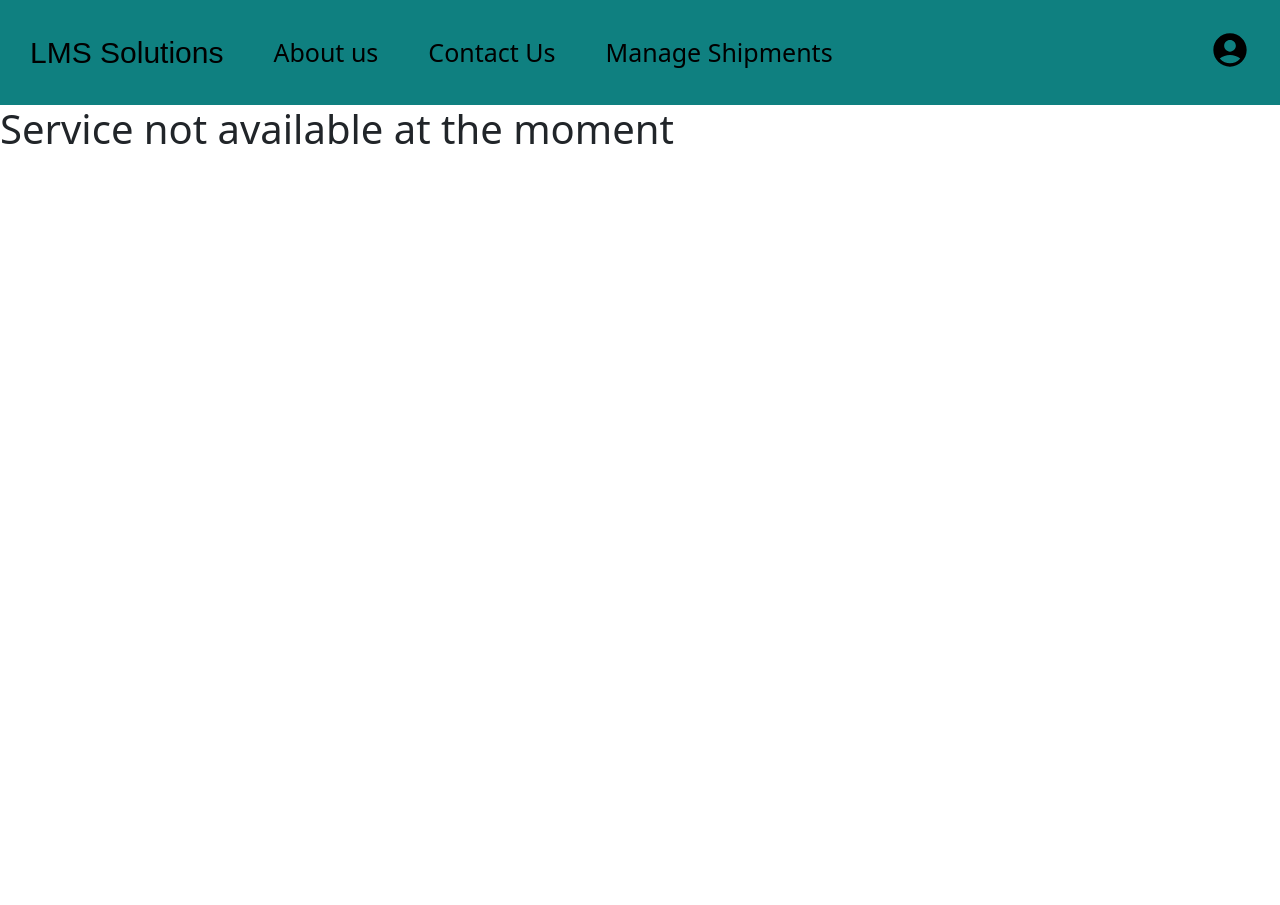
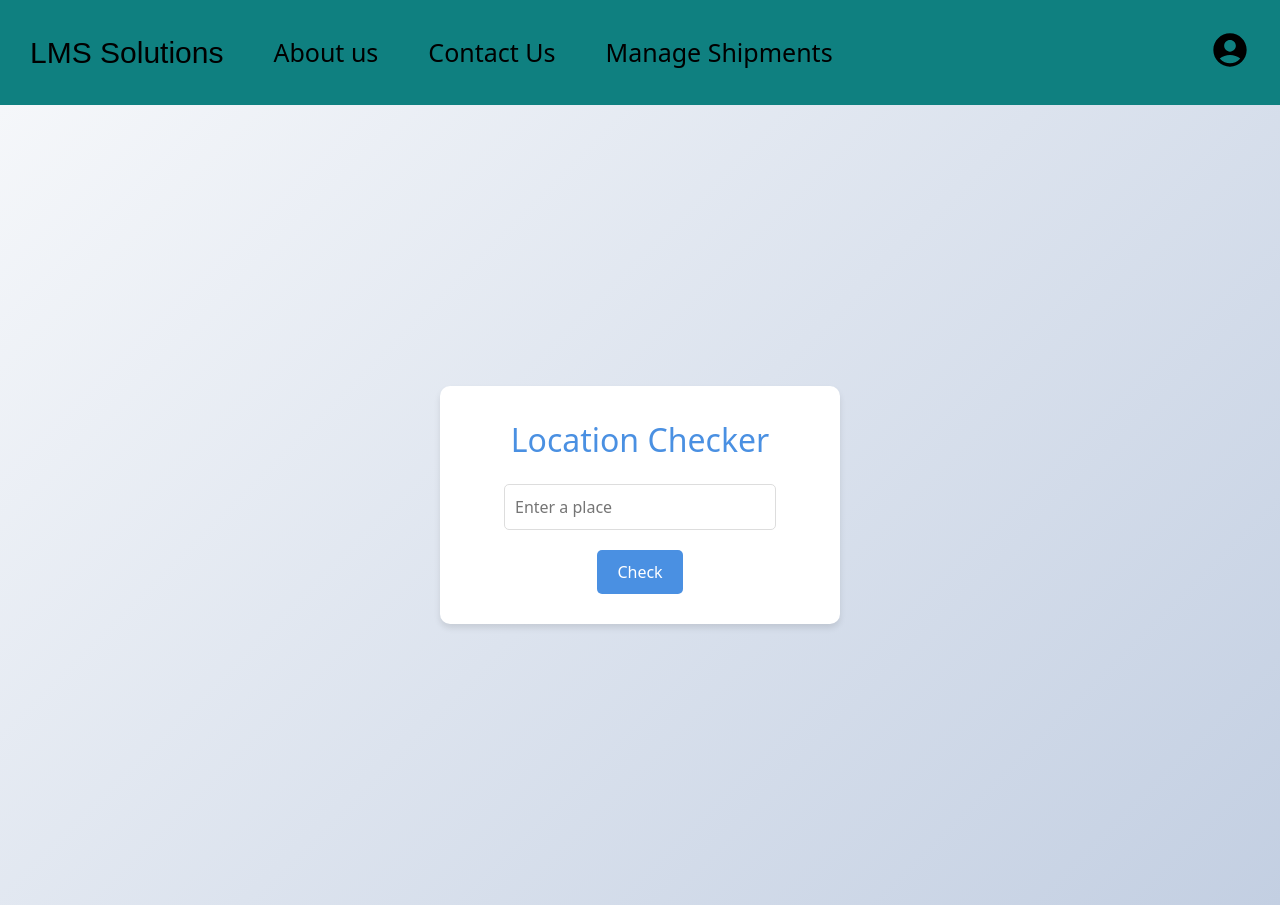
Before and after one commit to gohulvk/App_Dev, a React (Create React App) app: page /findloc in a window 1280 px wide. Before the commit the page ends 800 px from the top, so only its background shows below. Built offline with nearby package versions, Linux system fonts and the light colour scheme; data requests are answered from the project's data file; the HTML template or start-up script is replaced by a standard one.

Commit message:
modified find location file

```diff
--- a/db.json
+++ b/db.json
@@ -100,5 +100,35 @@
       "email": "gohul@gmail.com",
       "message": "kjkjjj"
     }
+  ],
+  "country":[
+    {
+      "United States": [
+        "Alabama", "Alaska", "Arizona", "Arkansas", "California", "Colorado", "Connecticut",
+        "Delaware", "Florida", "Georgia", "Hawaii", "Idaho", "Illinois", "Indiana", "Iowa",
+        "Kansas", "Kentucky", "Louisiana", "Maine", "Maryland", "Massachusetts", "Michigan",
+        "Minnesota", "Mississippi", "Missouri", "Montana", "Nebraska", "Nevada", "New Hampshire",
+        "New Jersey", "New Mexico", "New York", "North Carolina", "North Dakota", "Ohio",
+        "Oklahoma", "Oregon", "Pennsylvania", "Rhode Island", "South Carolina", "South Dakota",
+        "Tennessee", "Texas", "Utah", "Vermont", "Virginia", "Washington", "West Virginia",
+        "Wisconsin", "Wyoming"
+      ],
+      "Canada": [
+        "Alberta", "British Columbia", "Manitoba", "New Brunswick", "Newfoundland and Labrador",
+        "Northwest Territories", "Nova Scotia", "Nunavut", "Ontario", "Prince Edward Island",
+        "Quebec", "Saskatchewan", "Yukon"
+      ],
+      "Australia": [
+        "New South Wales", "Queensland", "South Australia", "Tasmania", "Victoria", "Western Australia"
+      ],
+      "India": [
+        "Andhra Pradesh", "Arunachal Pradesh", "Assam", "Bihar", "Chhattisgarh", "Goa", "Gujarat",
+        "Haryana", "Himachal Pradesh", "Jharkhand", "Karnataka", "Kerala", "Madhya Pradesh",
+        "Maharashtra", "Manipur", "Meghalaya", "Mizoram", "Nagaland", "Odisha", "Punjab",
+        "Rajasthan", "Sikkim", "Tamil Nadu", "Telangana", "Tripura", "Uttar Pradesh", "Uttarakhand",
+        "West Bengal"
+      ]
+    }
+
   ]
 }
--- a/src/components/Register/Register.js
+++ b/src/components/Register/Register.js
@@ -1,11 +1,11 @@
-import React, { useState } from 'react';
+import React, { useState, useEffect } from 'react';
 import './Register.css';
 import TextField from '@mui/material/TextField';
 import Button from '@mui/material/Button';
 import IconButton from '@mui/material/IconButton';
 import InputAdornment from '@mui/material/InputAdornment';
 import { Visibility, VisibilityOff } from '@mui/icons-material';
-import { Navigate, NavLink, useNavigate } from 'react-router-dom';
+import { NavLink, useNavigate } from 'react-router-dom';
 import Header from '../Header/Header';
 import validator from 'validator';
 import axios from 'axios';
@@ -28,8 +28,35 @@ const Register = () => {
   const [countryError, setCountryError] = useState('');
   const [phoneError, setPhoneError] = useState('');
   const [zipcodeError, setZipcodeError] = useState('');
+  const [stateError, setStateError] = useState('');
   const [formError, setFormError] = useState('');
+  const [validCountries, setValidCountries] = useState({});
+  const [statesData, setStatesData] = useState({});
+
   const navigate = useNavigate();
+
+  useEffect(() => {
+    const fetchLocationData = async () => {
+      try {
+        const response = await axios.get('http://localhost:8080/country');
+        const data = response.data[0];
+        console.log('Fetched location data:', data);
+
+
+        const normalizedData = {};
+        for (const [country, states] of Object.entries(data)) {
+          normalizedData[country.toLowerCase()] = states.map(state => state.toLowerCase());
+        }
+
+        setValidCountries(Object.keys(normalizedData));
+        setStatesData(normalizedData);
+      } catch (error) {
+        console.error('Error fetching location data:', error);
+      }
+    };
+
+    fetchLocationData();
+  }, []);
 
   const handleEmailChange = (e) => {
     const newEmail = e.target.value;
@@ -65,7 +92,6 @@ const Register = () => {
     const newPassword = e.target.value;
     setPassword(newPassword);
 
-
     const passwordRegex = /^(?=.*[A-Z])(?=.*\d)(?=.*[@$!%*?&])[A-Za-z\d@$!%*?&]{8,}$/;
     if (!passwordRegex.test(newPassword)) {
       setPasswordError('Weak Password');
@@ -87,14 +113,28 @@ const Register = () => {
   };
 
   const handleCountryChange = (e) => {
-    const newCountry = e.target.value;
+    const newCountry = e.target.value.toLowerCase();
     setCountry(newCountry);
 
-    const validCountries = ['United States', 'Canada', 'Australia', 'India'];
     if (!validCountries.includes(newCountry)) {
       setCountryError('Service not available in the entered country');
+      setStateError('');
     } else {
       setCountryError('');
+
+      setState('');
+      setStateError('');
+    }
+  };
+
+  const handleStateChange = (e) => {
+    const newState = e.target.value.toLowerCase();
+    setState(newState);
+
+    if (country && (!statesData[country] || !statesData[country].includes(newState))) {
+      setStateError('Invalid state for the selected country');
+    } else {
+      setStateError('');
     }
   };
 
@@ -106,15 +146,14 @@ const Register = () => {
       return;
     }
 
-    if (emailError || passwordError || countryError || phoneError || zipcodeError) {
+    if (emailError || passwordError || countryError || phoneError || zipcodeError || stateError) {
       setFormError('Please fix the errors before submitting');
       return;
     }
 
     try {
       const emailCheckResponse = await axios.get(`http://localhost:8080/users?email=${email}`);
-      console.log(emailCheckResponse);
-      if (emailCheckResponse.data.length>0) {
+      if (emailCheckResponse.data.length > 0) {
         setFormError('Email already exists');
         return;
       }
@@ -234,7 +273,9 @@ const Register = () => {
               variant="filled"
               style={{ width: '150%' }}
               value={state}
-              onChange={(e) => setState(e.target.value)}
+              onChange={handleStateChange}
+              helperText={stateError}
+              error={!!stateError}
             />
             <br /><br />
             <TextField
@@ -279,7 +320,7 @@ const Register = () => {
           <Button variant="contained" size="large" type="submit">Register</Button>
         </center>
       </form>
-      <Footer/>
+      <Footer />
     </div>
   );
 };
--- a/src/components/findloc/Findloc.css
+++ b/src/components/findloc/Findloc.css
@@ -0,0 +1,66 @@
+.location-checker-container {
+    display: flex;
+    justify-content: center;
+    align-items: center;
+    height: 100vh;
+    background: linear-gradient(135deg, #f5f7fa 0%, #c3cfe2 100%);
+  }
+
+  .location-checker {
+    background-color: #fff;
+    padding: 30px;
+    border-radius: 10px;
+    box-shadow: 0 4px 6px rgba(0, 0, 0, 0.1);
+    max-width: 400px;
+    width: 100%;
+    text-align: center;
+  }
+
+  .location-checker-title {
+    font-size: 2em;
+    color: #4a90e2;
+    margin-bottom: 20px;
+  }
+
+  .location-checker input {
+    width: 80%;
+    padding: 10px;
+    margin-bottom: 20px;
+    border: 1px solid #ddd;
+    border-radius: 5px;
+    font-size: 1em;
+  }
+
+  .location-checker button {
+    background-color: #4a90e2;
+    color: white;
+    border: none;
+    padding: 10px 20px;
+    border-radius: 5px;
+    cursor: pointer;
+    font-size: 1em;
+    transition: background-color 0.3s ease;
+  }
+
+  .location-checker button:hover {
+    background-color: #357ABD;
+  }
+
+  .location-checker-message {
+    margin-top: 20px;
+    padding: 10px;
+    border-radius: 5px;
+    font-size: 1em;
+  }
+
+  .location-checker-message.error {
+    background-color: #f8d7da;
+    color: #721c24;
+    border: 1px solid #f5c6cb;
+  }
+
+  .location-checker-message.success {
+    background-color: #d4edda;
+    color: #155724;
+    border: 1px solid #c3e6cb;
+  }
--- a/src/components/findloc/Findloc.js
+++ b/src/components/findloc/Findloc.js
@@ -1,13 +1,93 @@
-import React from 'react'
-import Header from '../Header/Header'
+import React, { useState, useEffect } from 'react';
+import axios from 'axios';
+import './Findloc.css';
+import Header from '../Header/Header';
 
 const Findloc = () => {
+  const [place, setPlace] = useState('');
+  const [message, setMessage] = useState('');
+  const [statesData, setStatesData] = useState({});
+
+  useEffect(() => {
+    const fetchStatesData = async () => {
+      try {
+        const response = await axios.get('http://localhost:8080/country');
+        const data = response.data[0];
+        console.log('Fetched data:', data);
+
+        const formattedData = {};
+        for (const [country, states] of Object.entries(data)) {
+          formattedData[country] = states;
+        }
+
+        setStatesData(formattedData);
+      } catch (error) {
+        console.error('Error fetching location data:', error);
+        setMessage({ type: 'error', text: 'Failed to fetch location data.' });
+      }
+    };
+
+    fetchStatesData();
+  }, []);
+
+  const checkLocation = () => {
+    const normalizedPlace = place.trim().toLowerCase();
+
+    let serviceAvailable = false;
+
+    for (const [country, states] of Object.entries(statesData)) {
+      console.log(`Checking country: ${country}, states:`, states);
+
+      if (Array.isArray(states)) {
+        const normalizedStates = states.map(state => state.toLowerCase());
+
+        if (normalizedStates.some(state => normalizedPlace.includes(state))) {
+          serviceAvailable = true;
+          break;
+        }
+      } else {
+        console.warn(`Expected array for states but got: ${typeof states}`);
+      }
+    }
+
+    if (serviceAvailable) {
+      setMessage({ type: 'success', text: 'Service is available in this location.' });
+    } else {
+      setMessage({ type: 'error', text: 'Service is not available in this location.' });
+
+
+      setTimeout(() => {
+        setMessage('');
+      }, 3000);
+    }
+  };
+
+  const handleInputChange = (e) => {
+    setPlace(e.target.value);
+  };
+
   return (
     <div>
-        <Header/>
-        <h1>Service not available at the moment</h1>
+      <Header />
+      <div className="location-checker-container">
+        <div className="location-checker">
+          <div className="location-checker-title">Location Checker</div>
+          <input
+            type="text"
+            placeholder="Enter a place"
+            value={place}
+            onChange={handleInputChange}
+          />
+          <button onClick={checkLocation}>Check</button>
+          {message && (
+            <div className={`location-checker-message ${message.type}`}>
+              {message.text}
+            </div>
+          )}
+        </div>
+      </div>
     </div>
-  )
-}
+  );
+};
 
-export default Findloc
+export default Findloc;
```
Also changed, not shown: src/App.js (+19 -11 lines).
